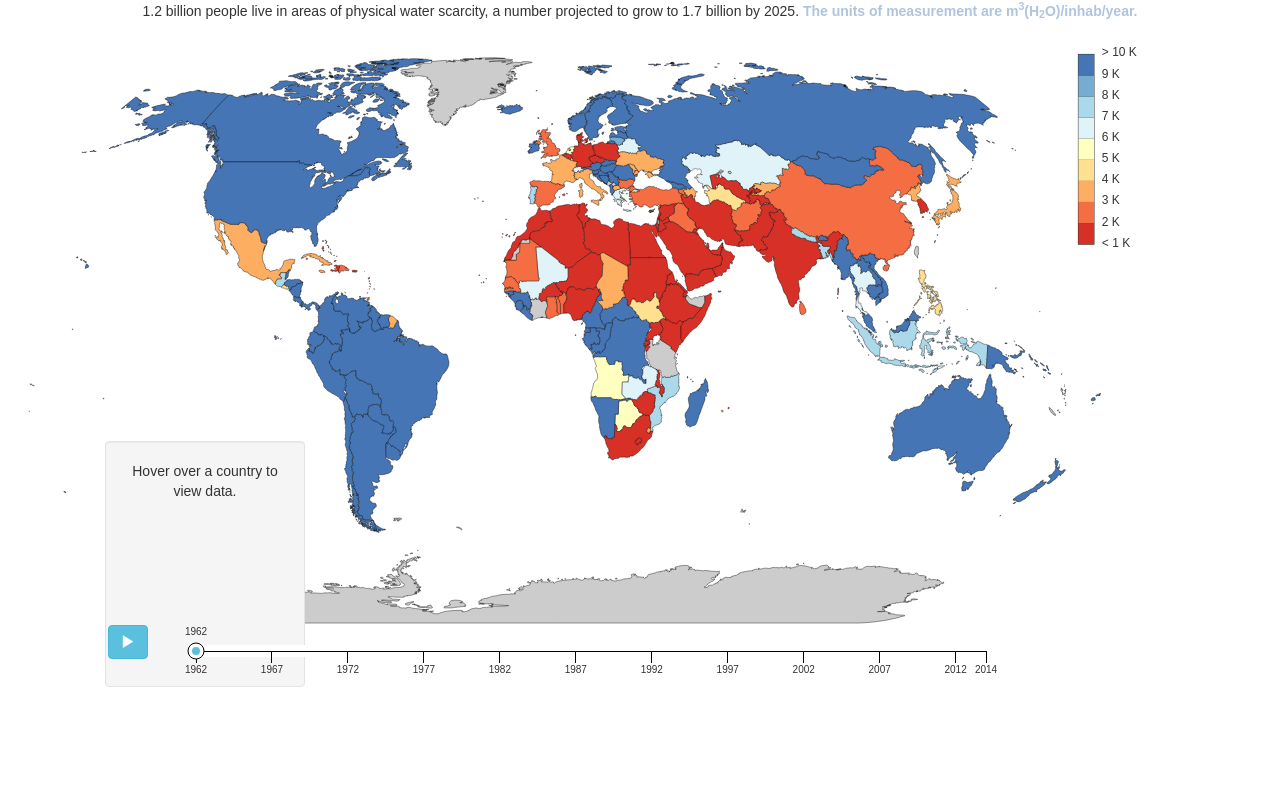
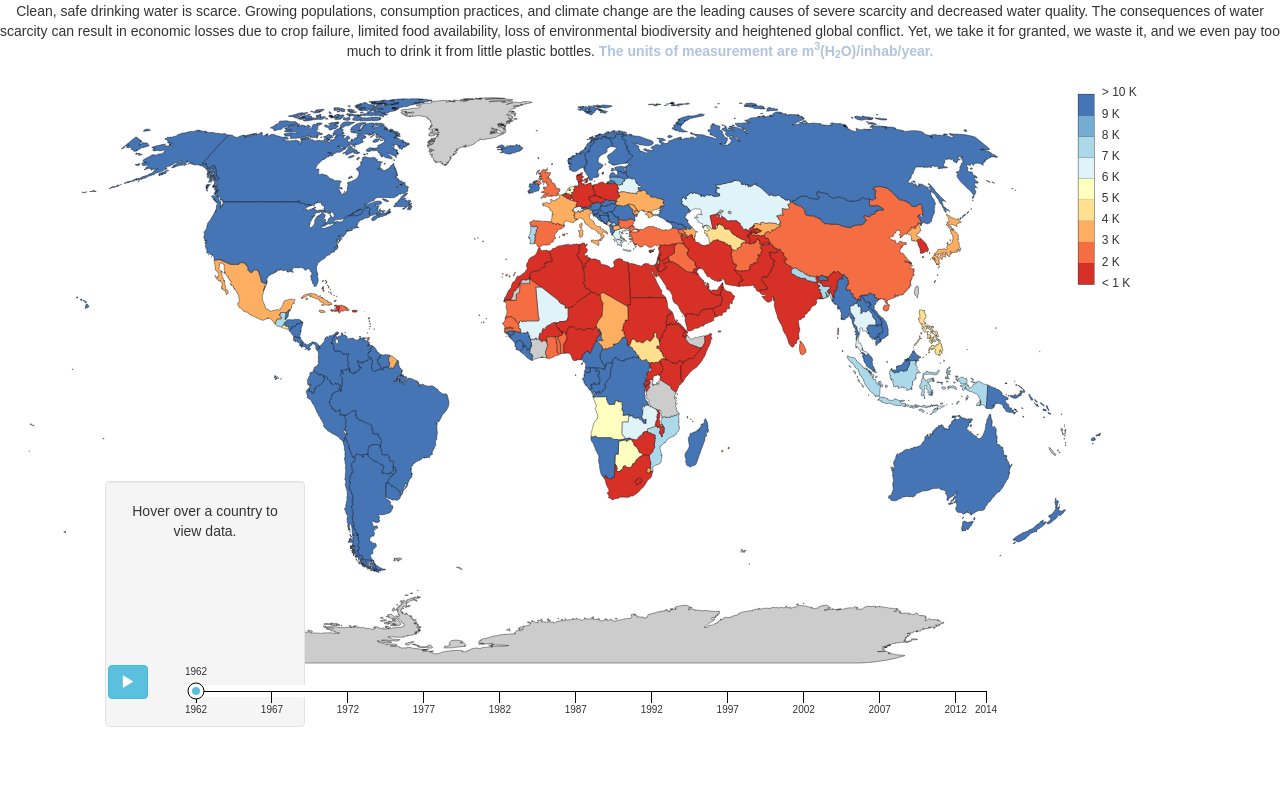
Before and after one commit to Drakeland/water-165, a website: page index.html in a window 1280 px wide. Shown: the part 69-866 px from the top of the page. Drawn offline with nearby package versions, Linux system fonts and the light colour scheme.

Commit message:
Update index.html

```diff
--- a/index.html
+++ b/index.html
@@ -24,8 +24,7 @@
     <div class="col-md-12">
         <h1>Global Renewable Water Resources per Capita</h1>
 
-        <p id="description">1.2 billion people live in areas of physical water scarcity, a number projected to grow to 1.7 billion by 2025. <span id="units">The units of measurement are m<sup>3</sup>(H<sub>2</sub>O)/inhab/year.</span></p>
-    </div> <!--/col-md-12-->
+        <p id="description">Clean, safe drinking water is scarce. Growing populations, consumption practices, and climate change are the leading causes of severe scarcity and decreased water quality. The consequences of water scarcity can result in economic losses due to crop failure, limited food availability, loss of environmental biodiversity and heightened global conflict. Yet, we take it for granted, we waste it, and we even pay too much to drink it from little plastic bottles. <span id="units">The units of measurement are m<sup>3</sup>(H<sub>2</sub>O)/inhab/year.</span></p>    </div> <!--/col-md-12-->
 
     <div class="col-md-11" id="map-container">
         <script type="text/javascript" src="geomap.js"></script>
```
